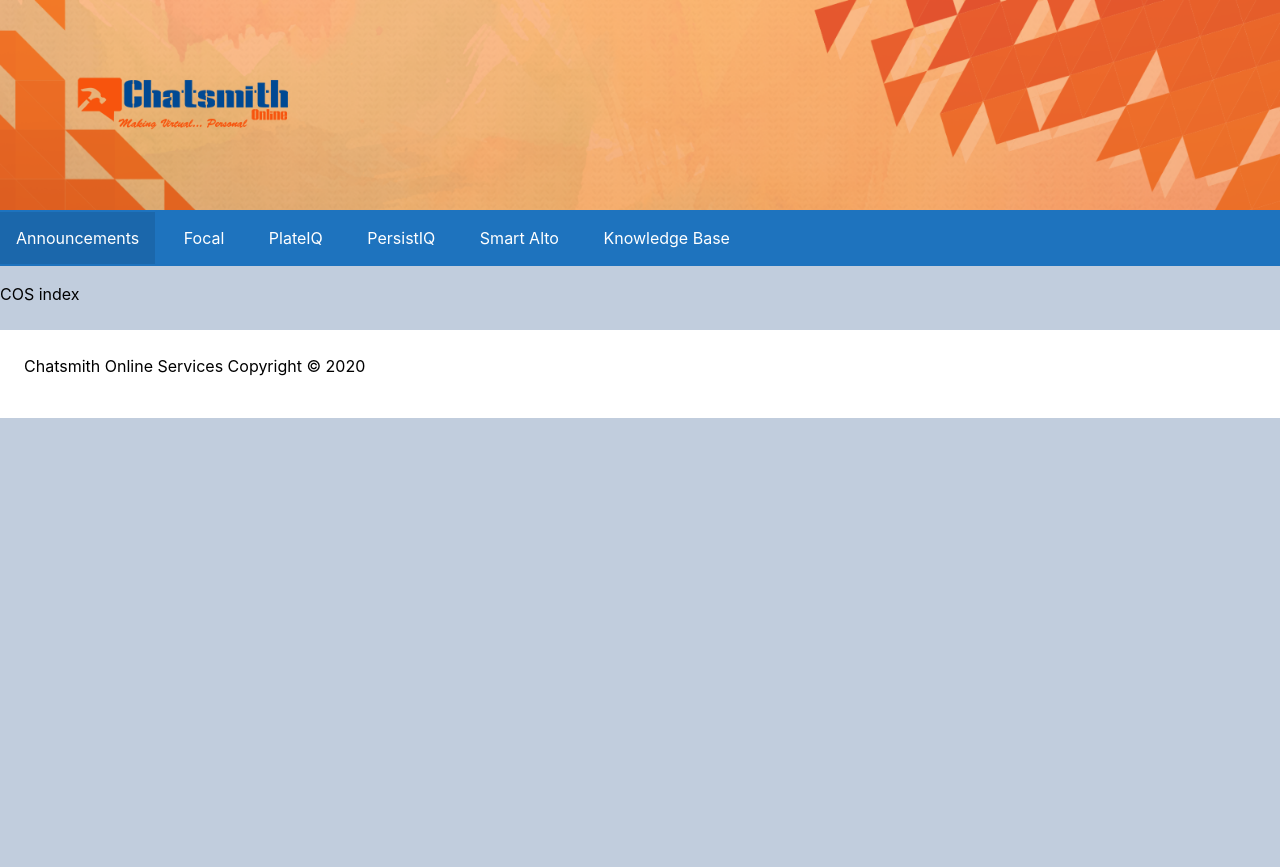
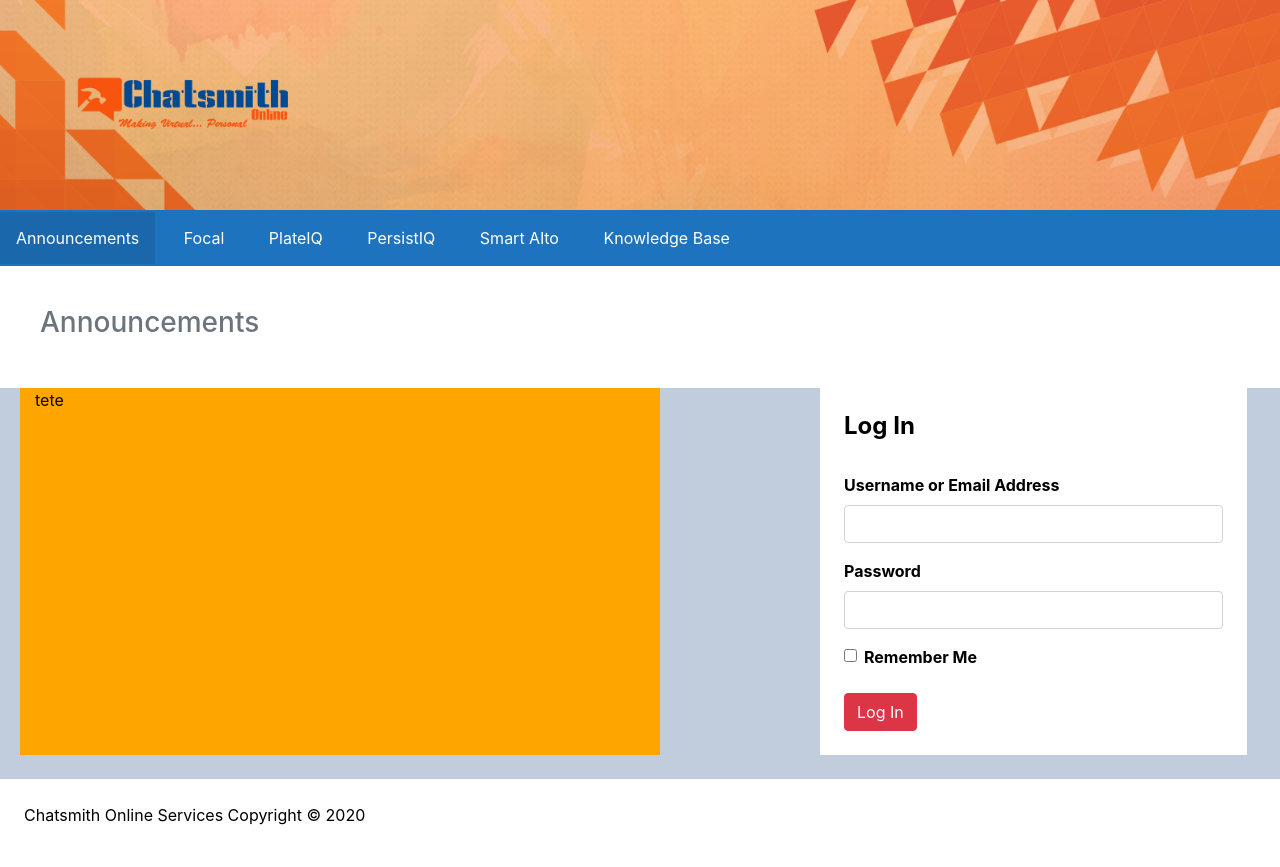
Before and after one commit to dnextreme88/Chatsmith-Online-Services, a Django app: page /cos/ in a window 1280 px wide. Before the commit the page ends 418 px from the top, so only its background shows below. Run offline with Django 3.2, Linux system fonts and the light colour scheme; some libraries are stand-ins or nearby versions.

Commit message:
Added auth

```diff
--- a/cos_site/templates/cos_site/index.html
+++ b/cos_site/templates/cos_site/index.html
@@ -1,9 +1,40 @@
 {% extends "cos_site/base.html"  %}
-
+[% load static %}
 {% block content %}
 
-	<section>
-		<p>COS index</p>
-	</section>
+<section class="container-fluid text-muted page-title">
+	<h3>Announcements</h3>
+</section>
+
+<section class="container-fluid">
+	<div class="row">
+		<div id="announcements_pane" class="col-sm-6" style="background-color: orange; margin-left: 20px;">
+			tete
+		</div>
+		<div id="user_right_nav" class="col-sm-4" style="background-color: white; padding: 24px; margin-left: 160px;">
+		{% if request.user.is_authenticated %}
+			{% include "cos_site/user_right_nav.html" %}
+		{% else %}
+			<h4 class="font-weight-bold">Log In</h4><br />
+			<form action="" method="post">
+				{% csrf_token %}
+				<div class="form-group">
+					<label class="font-weight-bold" for="id_username">Username or Email Address</label>
+					<input class="form-control" type="text" id="id_username" name="username">
+				</div>
+				<div class="form-group">
+					<label class="font-weight-bold" for="id_password">Password</label>
+					<input class="form-control" type="password" id="id_password" name="password">
+				</div>
+				<div class="form-check">
+					<input type="checkbox" class="form-check-input" id="checkbox_remember_me">
+					<label class="form-check-label font-weight-bold" for="checkbox_remember_me">Remember Me</label>
+				</div><br />
+					<input class="btn btn-danger" type="submit" name="submit" value="Log In">
+			</form>
+		{% endif %}
+		</div>
+	</div>
+</section>
 
 {% endblock %}
--- /dev/null
+++ b/cos_site/templates/cos_site/user_right_nav.html
@@ -0,0 +1,4 @@
+<h4 class="font-weight-bold">WELCOME</h4>
+<img id="user-avatar-small" src="{{ request.user.avatar.url }}" /> <br /> <br />
+<a href="{% url 'dashboard_profile' %}"><span class="fa fa-user-circle"></span> DASHBOARD / PROFILE &nbsp;</a> <br /> <br />
+<a href="{% url 'logout' %}"><span class="fa fa-power-off"></span> LOG OUT &nbsp;</a>
--- a/cos_site/views.py
+++ b/cos_site/views.py
@@ -1,9 +1,47 @@
 # Core
-from django.shortcuts import render
+from django.contrib import auth, messages
+from django.shortcuts import redirect, render
 
 
 def index(request):
+    if request.method == 'POST':
+        username = request.POST.get('username')
+        password = request.POST.get('password')
+        user = auth.authenticate(username=username, password=password)
+
+        if user is not None:
+            # If correct username and password, login the user
+            auth.login(request, user)
+            return redirect('dashboard_profile')
+        else:
+            # Neither username nor password is correct.
+            messages.error(request, ' Unknown email address. Check again or try your username.')
+            return redirect('login')
+
     return render(request, 'cos_site/index.html', {})
+
+
+def login(request):
+    if request.method == 'POST':
+        username = request.POST.get('username')
+        password = request.POST.get('password')
+        user = auth.authenticate(username=username, password=password)
+
+        if user is not None:
+            # If correct username and password, login the user
+            auth.login(request, user)
+            return redirect('dashboard_profile')
+        else:
+            # Neither username nor password is correct.
+            messages.error(request, ' Unknown email address. Check again or try your username.')
+            return redirect('login')
+
+    return render(request, 'cos_site/login.html', {})
+
+
+def logout(request):
+    auth.logout(request)
+    return render(request, 'cos_site/logout.html')
 
 
 def dashboard_profile(request):
```
Also changed, not shown: cos_site/templates/cos_site/login.html (added, +50 -0 lines), cos_site/templates/cos_site/logout.html (added, +13 -0 lines).
